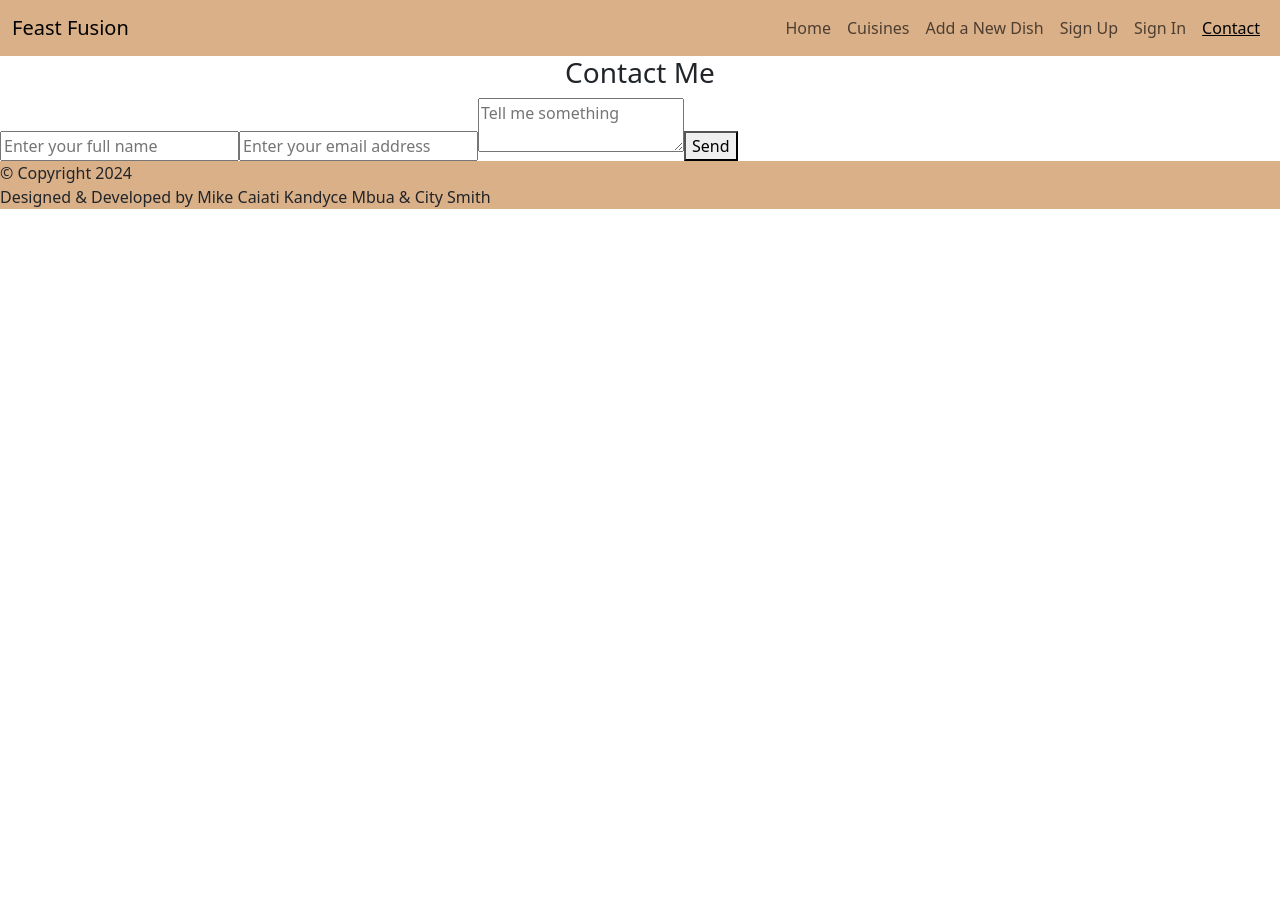
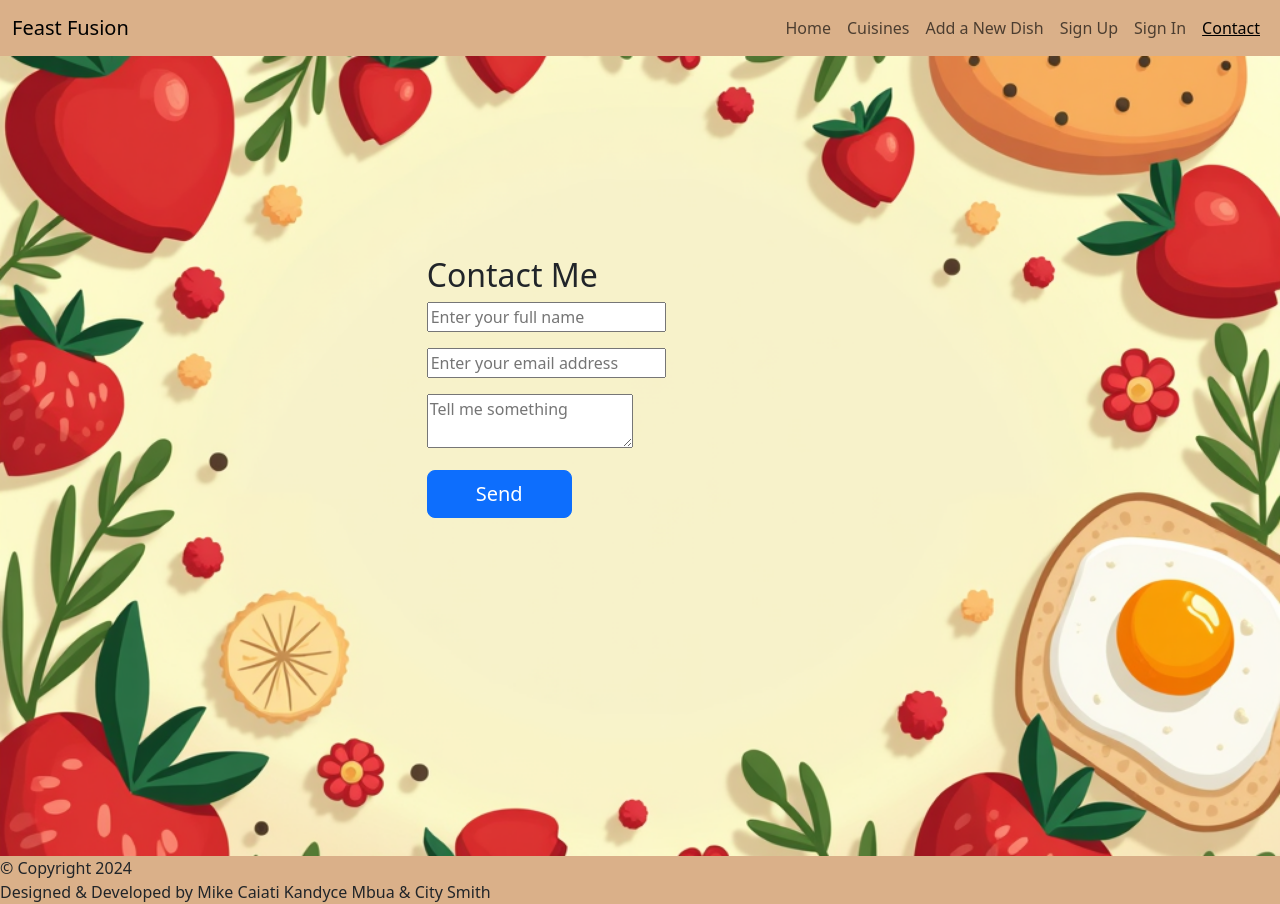
Before and after one commit to mcaiati2/feast-fusion, a React (Vite) app in the folder client/: page /contact in a window 1280 px wide. Before the commit the page ends 800 px from the top, so only its background shows below. Built offline with nearby package versions, Linux system fonts and the light colour scheme.

Commit message:
This is a minor convention update

```diff
--- a/client/src/index.css
+++ b/client/src/index.css
@@ -60,6 +60,16 @@ nav a:hover {
     padding-top: 200px;
 }
 
+/* Contact */
+
+#contactStyle {
+    background-image: url('./assets/images/contact.png');
+    background-repeat: no-repeat;
+    background-position: center;
+    background-size: cover;
+    height: 100vh;
+}
+
 /* Footer */
 
 footer {
--- a/client/src/pages/ContactForm.tsx
+++ b/client/src/pages/ContactForm.tsx
@@ -47,20 +47,30 @@ function ContactForm() {
 	}
 
 	return (
-		<form onSubmit={handleSubmit} id="contact">
-			<h3 className="text-center">Contact Me</h3>
+
+		<main id='contactStyle'>
+			<section className="row formStyle">
+			<form className="col-4 mx-auto" onSubmit={handleSubmit} id="contact">
+				<h2>Contact Me</h2>
 
 				{alertMessage && <p className="success text-center">{alertMessage}</p>}
 				{errorMessage && <p className="error text-center">{errorMessage}</p>}
 
 				<input type="hidden" name="access_key" value={accessKey} />
 				<input type="hidden" name="subject" value="New Submission from Feast Fusion Contact Form" />
-
+				<div className="mb-3">
 					<input onChange={handleInputChange} value={formData.full_name} name="full_name" type="text" placeholder="Enter your full name" required />
+				</div>
+				<div className="mb-3">
 					<input onChange={handleInputChange} value={formData.email} name="email" type="text" placeholder="Enter your email address" required />
+				</div>
+				<div className="mb-3">
 					<textarea onChange={handleInputChange} value={formData.message} name="message" placeholder="Tell me something" required></textarea>
-			<button >Send</button>
+				</div>
+				<button className="btn btn-primary btn-lg px-5">Send</button>
 			</form>
+			</section>
+		</main>
 	)
 }
 
```
Also changed, not shown: client/src/assets/images/contact.png (renamed from client/src/assets/images/references/MAe-RjAoDHVFOcGQUgz-x.png). Lines whose indentation alone changed are shown as unchanged.
